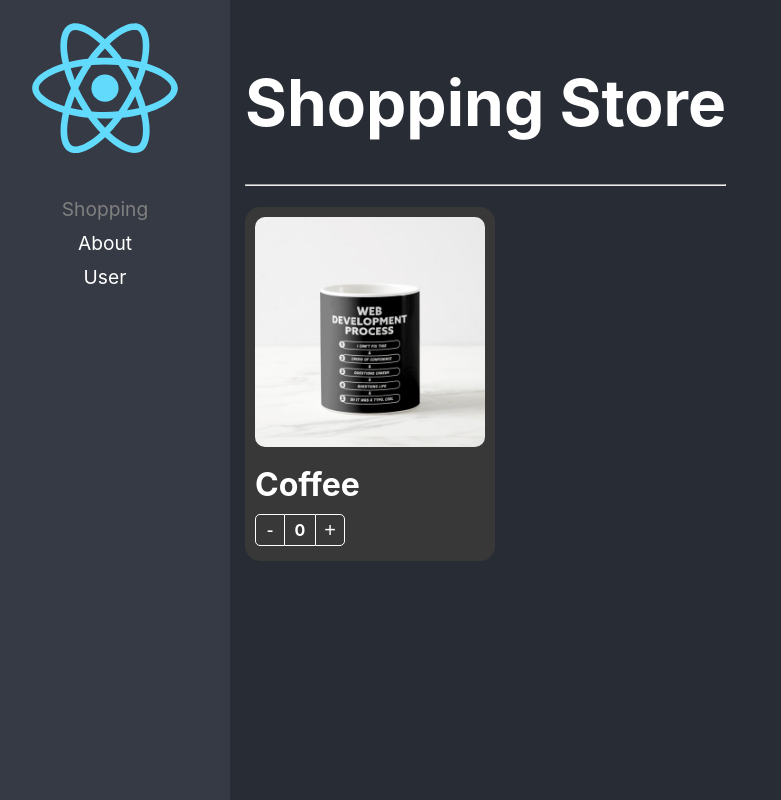
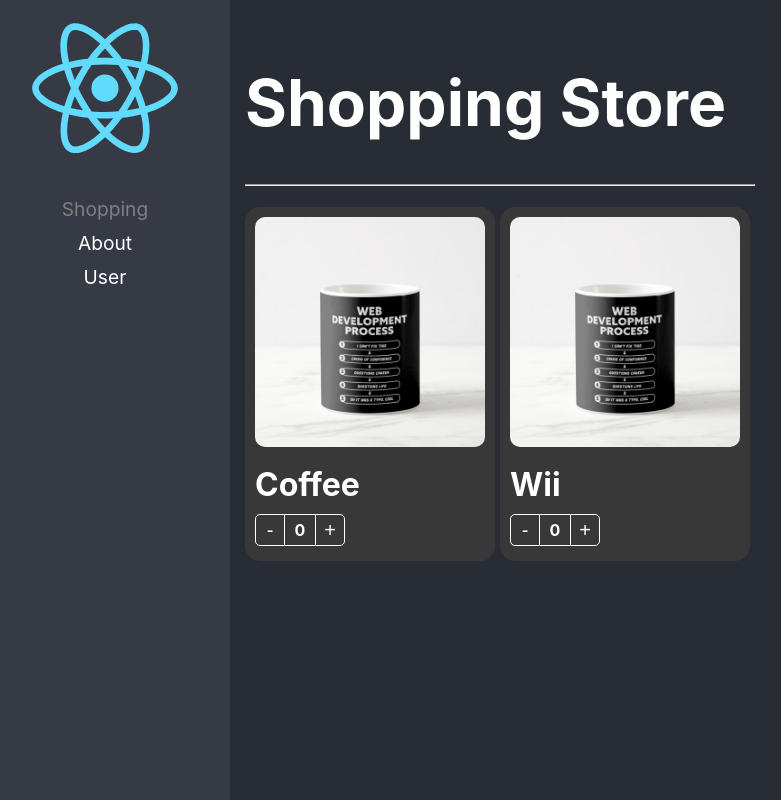
Before and after one commit to ArisEspino/Learning_react, a React (Create React App) app in the folder react-app_2/: page / in a window 1280 px wide. Shown: the whole page, without its empty margins (20-801 px from the left). Built offline with nearby package versions, Linux system fonts and the light colour scheme.

Commit message:
my first commit

```diff
--- a/react-app_2/src/02-component-patterns/pages/ShoppingPage.tsx
+++ b/react-app_2/src/02-component-patterns/pages/ShoppingPage.tsx
@@ -37,7 +37,7 @@
                 </ProductCard>
                 {/*Forma 2 de usar */}
 
-  {/*              <ProductCard
+                <ProductCard
                     product={product}
                     className="bg-dark">
 
@@ -52,7 +52,7 @@
                         className="custom-buttons"
                     />
                 </ProductCard>
-*/}
+
                 {/*Usar directamente los styles y/o junto con el className */}
 
             </div>
```
